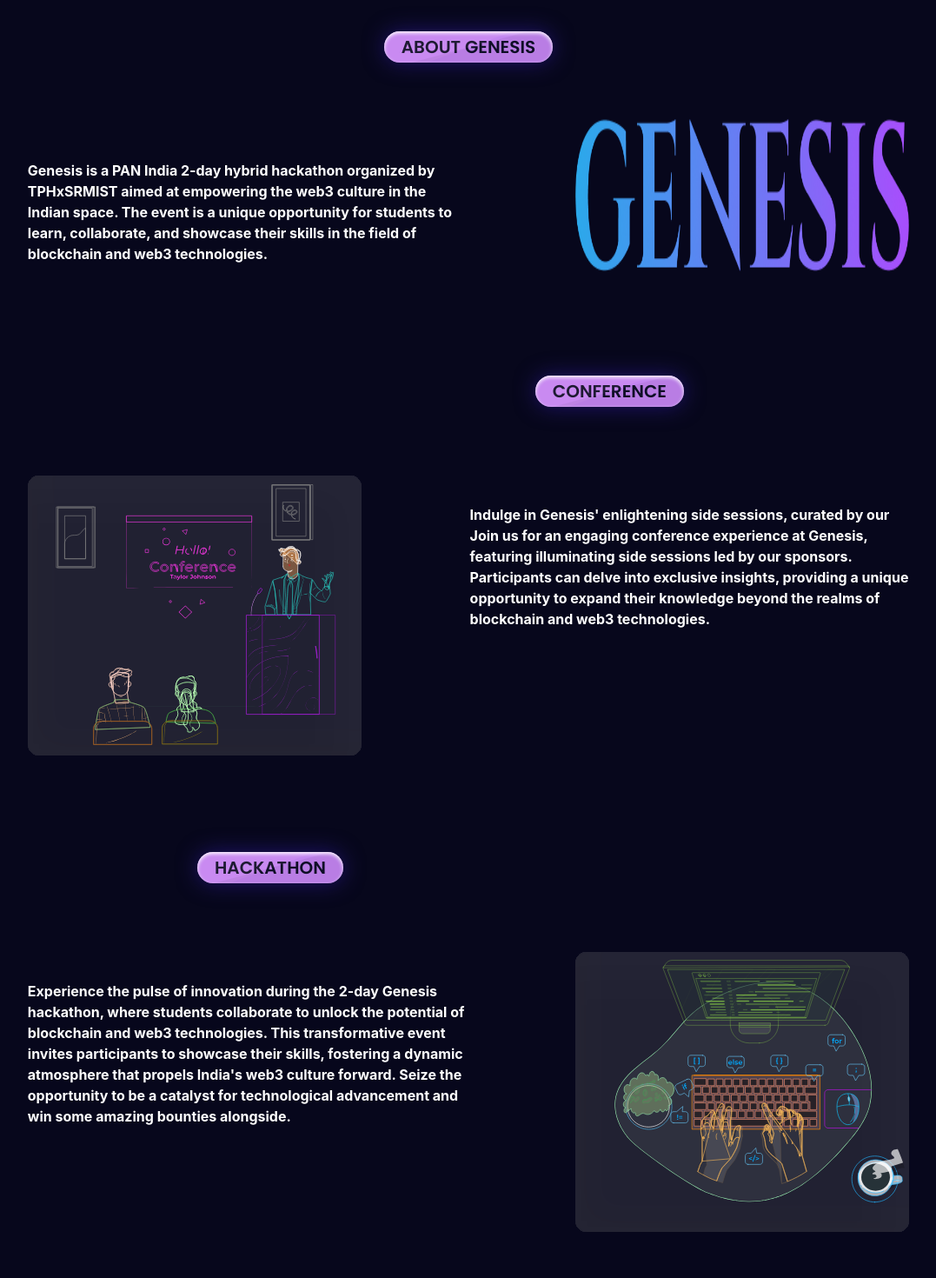
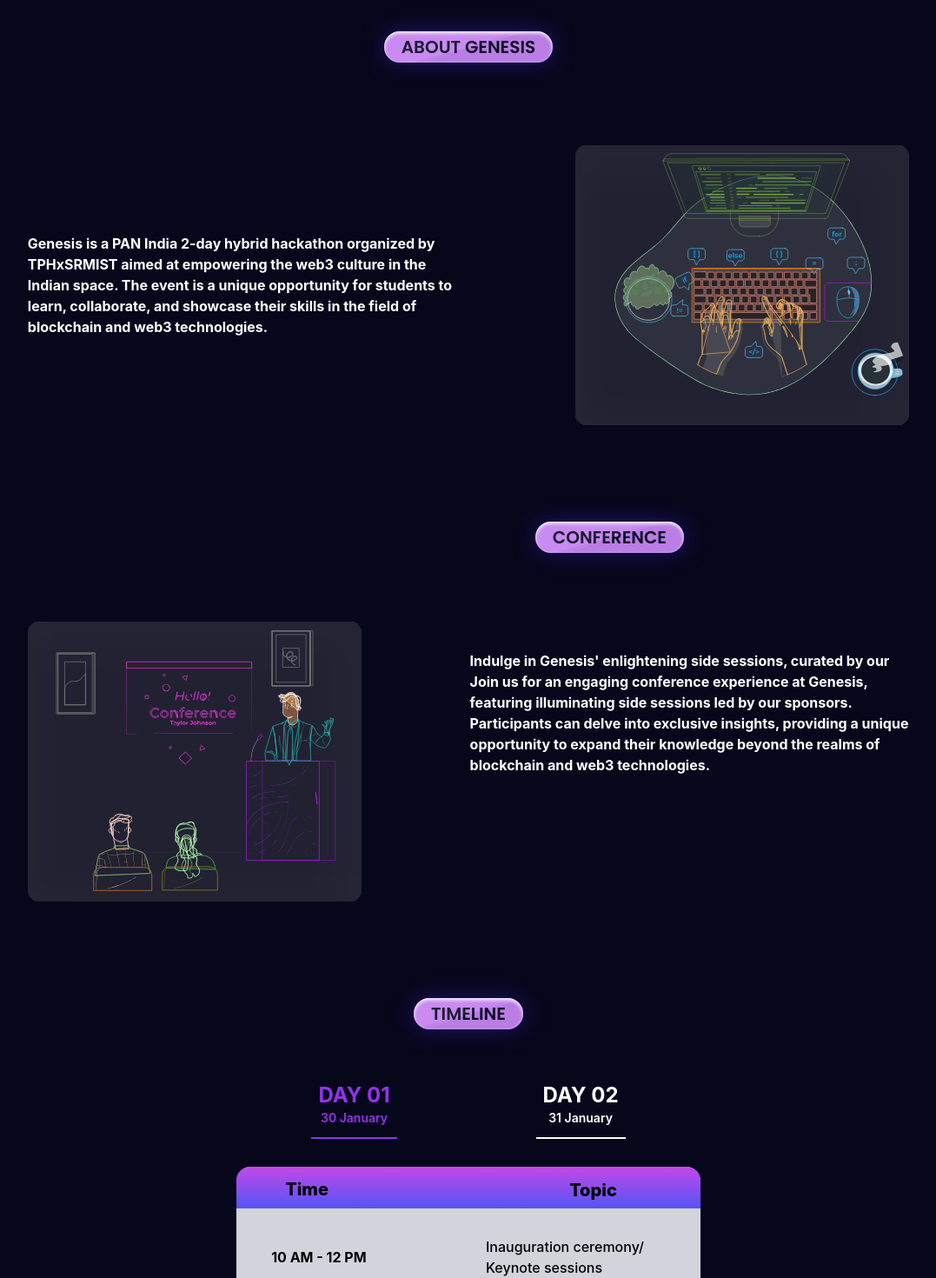
Before and after one commit to 0xsrmist/Genesis-Hackathon, a React (Vite) app: page / in a window 1280 px wide. Shown: the part 860-2330 px from the top of the page at 87% size, without its empty margins (101-1178 px from the left). Built offline with nearby package versions, Linux system fonts and the light colour scheme.

Commit message:
fire: Remove Hackathon section

```diff
--- a/src/App.jsx
+++ b/src/App.jsx
@@ -17,7 +17,7 @@ function App() {
 				<Hero />
 				<AboutUs />
 				<Conference />
-				<Hackathon />
+				{/* <Hackathon /> */}
 				{/* <Prizes /> */}
 				<Timeline />
 				<Sponsors />
--- a/src/components/aboutus/AboutUs.jsx
+++ b/src/components/aboutus/AboutUs.jsx
@@ -1,5 +1,6 @@
 import SectionTitle from "../../ui/sectiontitle/SectionTitle";
 import genesis_logo from "../../assets/images/Genesis_title.png";
+import hackathonimage from "../../assets/images/hackathon.svg";
 
 const AboutUs = () => {
 	return (
@@ -15,7 +16,8 @@ const AboutUs = () => {
 					their skills in the field of blockchain and web3 technologies.
 				</div>
 				{/* <div className="bg-[#D9D9D9] w-[40vw] h-52"></div> */}
-				<img src={genesis_logo} className="w-96 h-44 mb-10" alt="" />
+				{/* <img src={genesis_logo} className="w-96 h-44 mb-10" alt="" /> */}
+				<img className="w-96 h-96" src={hackathonimage} alt="" />
 			</div>
 		</div>
 	);
```
